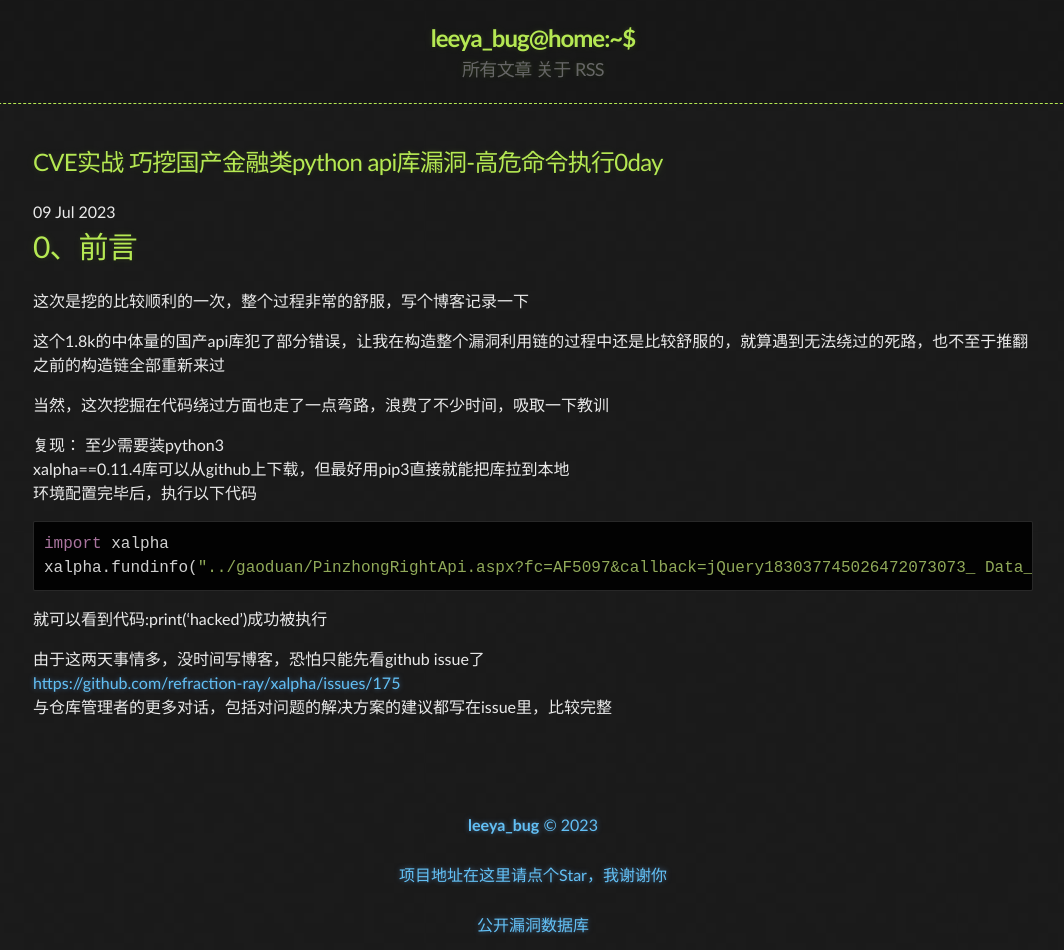
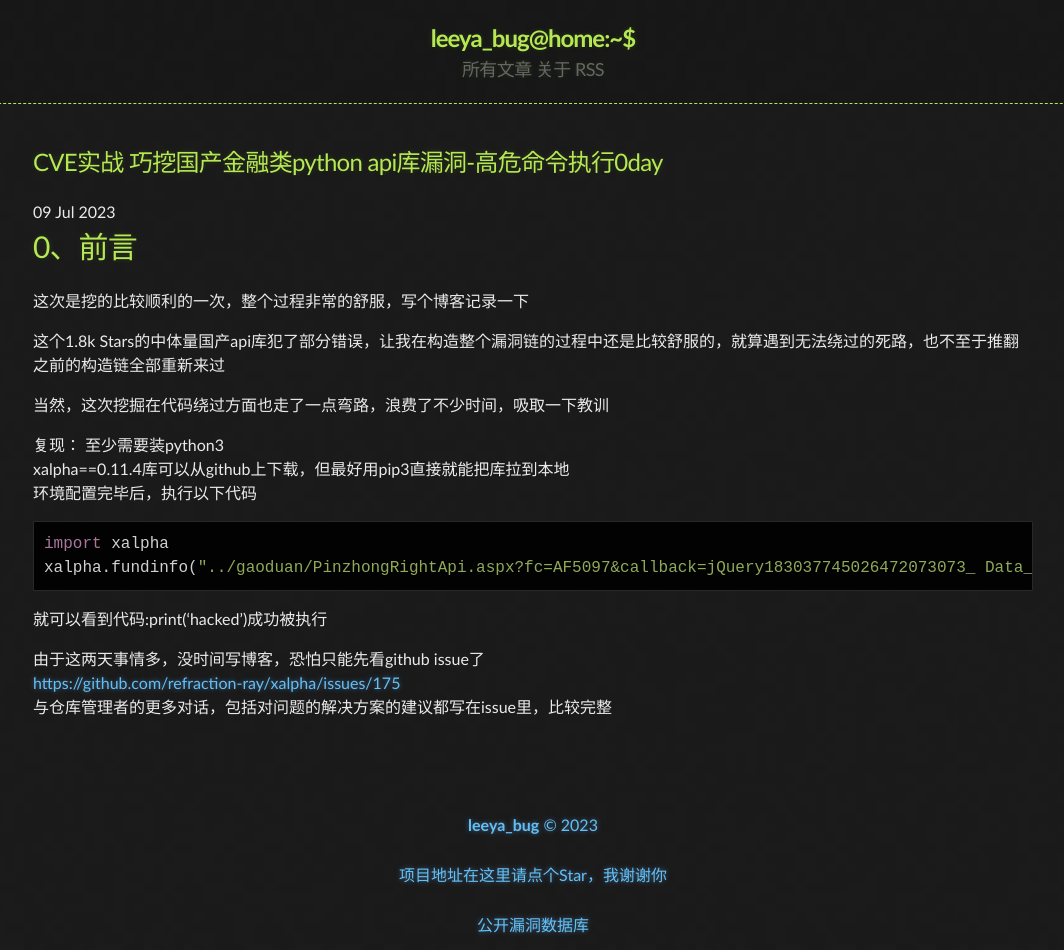
Before and after one commit to Leeyangee/leeyangee.github.io, a Jekyll site: the page built from _posts/2023-07-09-CVE实战 巧挖国产金融类python api库漏洞-高危命令执行0day.md, in a window 1280 px wide. Shown: the whole page, without its empty margins (107-1171 px from the left). Built offline with Jekyll 4.4.1, drawn with Linux system fonts in a browser that asks for light colours.

Commit message:
Update 2023-07-09-CVE实战 巧挖国产金融类python api库漏洞-高危命令执行0day.md

```diff
--- a/_posts/2023-07-09-CVE实战 巧挖国产金融类python api库漏洞-高危命令执行0day.md
+++ b/_posts/2023-07-09-CVE实战 巧挖国产金融类python api库漏洞-高危命令执行0day.md
@@ -5,7 +5,7 @@ published: true
 # [](#header-1)0、前言
 这次是挖的比较顺利的一次，整个过程非常的舒服，写个博客记录一下
 
-这个1.8k的中体量的国产api库犯了部分错误，让我在构造整个漏洞利用链的过程中还是比较舒服的，就算遇到无法绕过的死路，也不至于推翻之前的构造链全部重新来过
+这个1.8k Stars的中体量国产api库犯了部分错误，让我在构造整个漏洞链的过程中还是比较舒服的，就算遇到无法绕过的死路，也不至于推翻之前的构造链全部重新来过
 
 当然，这次挖掘在代码绕过方面也走了一点弯路，浪费了不少时间，吸取一下教训
 
```
